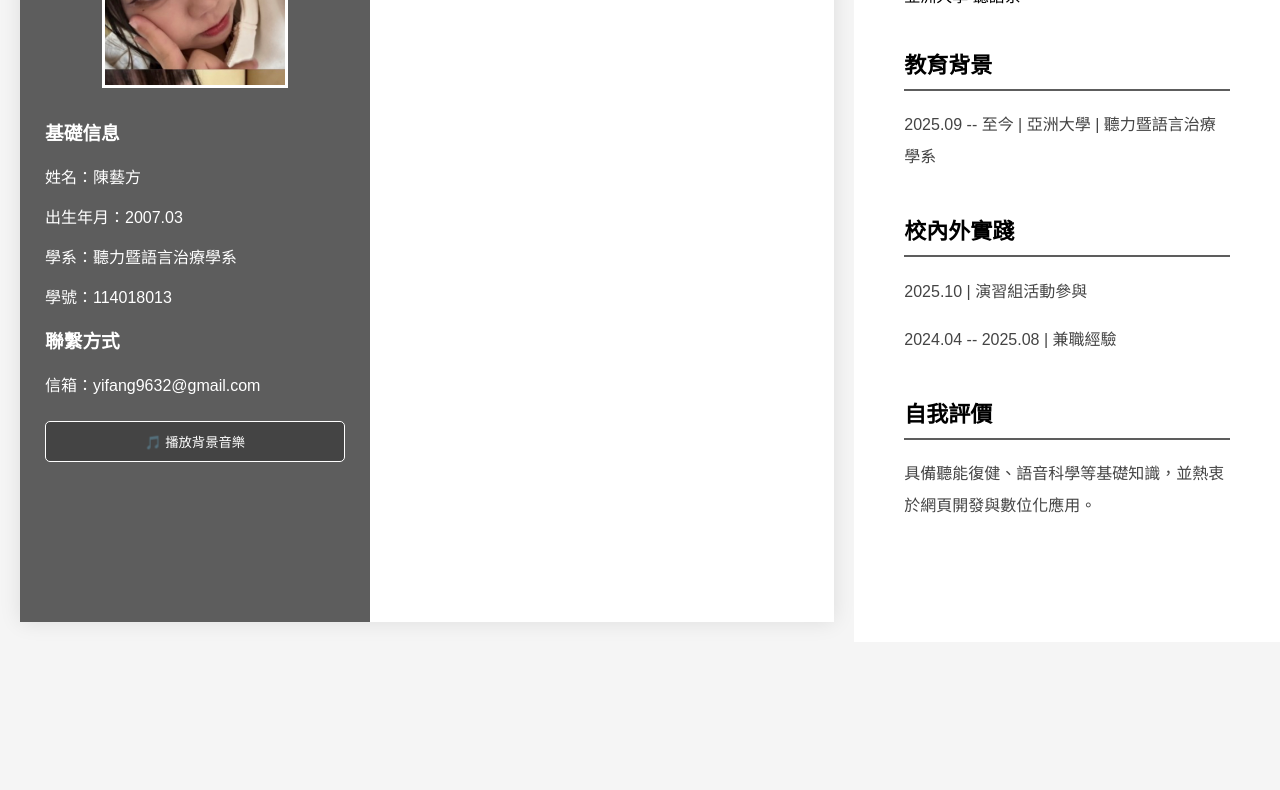
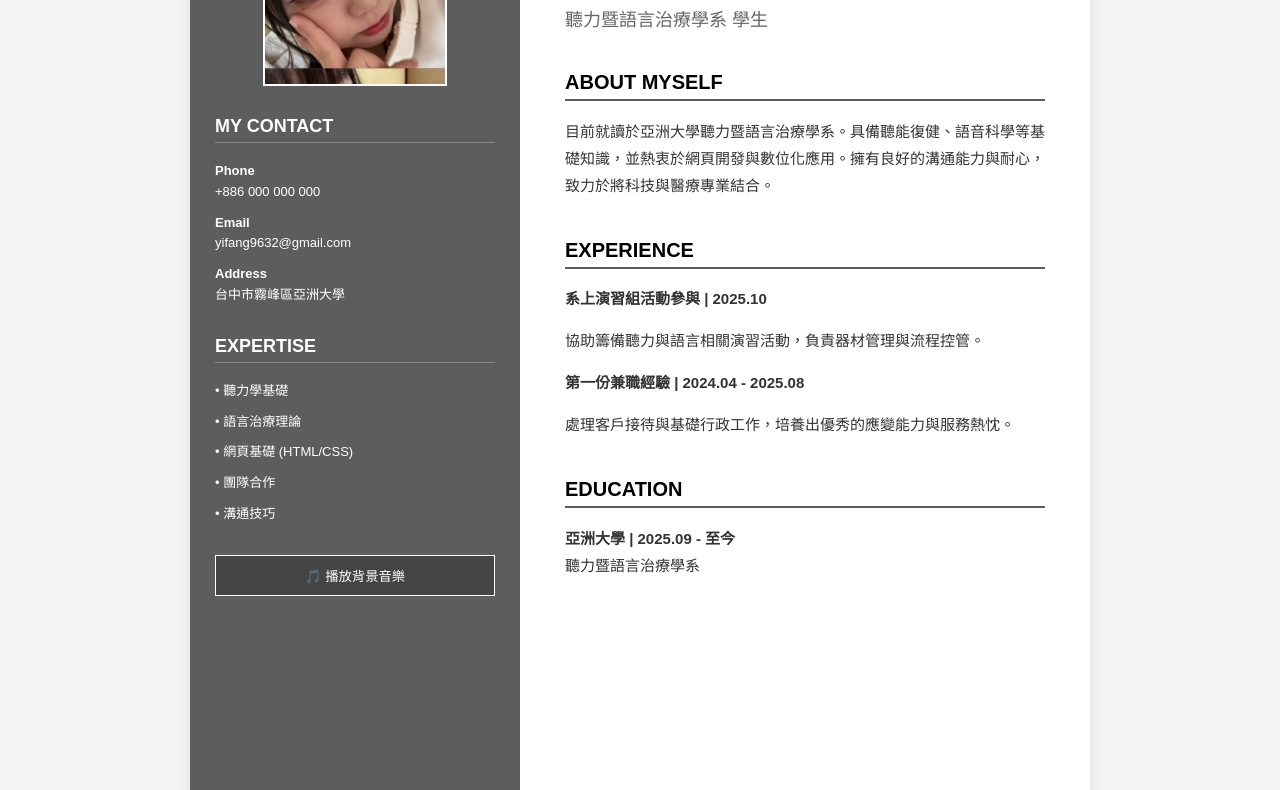
Before and after one commit to yifang9632-png/11401813resume, a plain HTML site: page index.html in a window 1280 px wide. Shown: the part 158-948 px from the top of the page. Before the commit the page ends 800 px from the top, so only its background shows below. Drawn offline with Linux system fonts and the light colour scheme.

Commit message:
Add files via upload

```diff
--- a/index.html
+++ b/index.html
@@ -3,7 +3,7 @@
 <head>
     <meta charset="UTF-8">
     <meta name="viewport" content="width=device-width, initial-scale=1.0">
-    <title>個人履歷</title>
+    <title>個人履歷 - 陳藝方</title>
     <link rel="stylesheet" href="style.css">
 </head>
 <body>
@@ -14,44 +14,53 @@
     <div class="resume-container">
         <div class="sidebar">
             <img src="profile.jpg" alt="個人照" class="profile-img">
+
             <div class="section">
-                <h3>基礎信息</h3>
-                <p>姓名：陳藝方</p>
-                <p>出生年月：2007.03</p>
-                <p>學系：聽力暨語言治療學系</p>
-                <p>學號：114018013</p>
+                <h3>MY CONTACT</h3>
+                <p><strong>Phone</strong><br>+886 000 000 000</p>
+                <p><strong>Email</strong><br>yifang9632@gmail.com</p>
+                <p><strong>Address</strong><br>台中市霧峰區亞洲大學</p>
             </div>
+
             <div class="section">
-                <h3>聯繫方式</h3>
-                <p>信箱：yifang9632@gmail.com</p>
+                <h3>EXPERTISE</h3>
+                <p>• 聽力學基礎</p>
+                <p>• 語言治療理論</p>
+                <p>• 網頁基礎 (HTML/CSS)</p>
+                <p>• 團隊合作</p>
+                <p>• 溝通技巧</p>
             </div>
+
             <div class="music-control">
                 <button id="playBtn">🎵 播放背景音樂</button>
-        </div>
-    </div>
             </div>
         </div>
 
         <div class="main-content">
             <header>
                 <h1>陳藝方</h1>
-                <p class="subtitle">亞洲大學 聽語系</p>
+                <p class="subtitle">聽力暨語言治療學系 學生</p>
             </header>
 
             <section>
-                <h2 class="title-bar">教育背景</h2>
-                <p>2025.09 -- 至今 | 亞洲大學 | 聽力暨語言治療學系</p>
+                <h2 class="title-bar">ABOUT MYSELF</h2>
+                <p>
+                    目前就讀於亞洲大學聽力暨語言治療學系。具備聽能復健、語音科學等基礎知識，並熱衷於網頁開發與數位化應用。擁有良好的溝通能力與耐心，致力於將科技與醫療專業結合。
+                </p>
             </section>
 
             <section>
-                <h2 class="title-bar">校內外實踐</h2>
-                <p>2025.10 | 演習組活動參與</p>
-                <p>2024.04 -- 2025.08 | 兼職經驗</p>
+                <h2 class="title-bar">EXPERIENCE</h2>
+                <p><strong>系上演習組活動參與 | 2025.10</strong></p>
+                <p>協助籌備聽力與語言相關演習活動，負責器材管理與流程控管。</p>
+
+                <p><strong>第一份兼職經驗 | 2024.04 - 2025.08</strong></p>
+                <p>處理客戶接待與基礎行政工作，培養出優秀的應變能力與服務熱忱。</p>
             </section>
 
             <section>
-                <h2 class="title-bar">自我評價</h2>
-                <p>具備聽能復健、語音科學等基礎知識，並熱衷於網頁開發與數位化應用。</p>
+                <h2 class="title-bar">EDUCATION</h2>
+                <p><strong>亞洲大學 | 2025.09 - 至今</strong><br>聽力暨語言治療學系</p>
             </section>
         </div>
     </div>
@@ -59,8 +68,6 @@
     <script>
         const audio = document.getElementById('bgMusic');
         const btn = document.getElementById('playBtn');
-
-    // 點擊按鈕切換播放與暫停
         btn.addEventListener('click', function() {
             if (audio.paused) {
                 audio.play();
--- a/style.css
+++ b/style.css
@@ -1,27 +1,22 @@
-/* 讓背景填滿整個畫面 */
 body {
     background-color: #f5f5f5;
     margin: 0;
-    padding: 0;
+    padding: 20px 0;
     display: flex;
     justify-content: center;
     font-family: "Microsoft JhengHei", sans-serif;
-    min-height: 100vh;
 }
 
-/* 這是關鍵：把寬度直接設為 100%，或更大的固定寬度 */
 .resume-container {
-    width: 100%;             /* 讓它填滿畫面 */
-    max-width: 1200px;       /* 但最大不要超過 1200px，以免字拉得太長難看 */
+    width: 900px;
     background: white;
     display: flex;
-    box-shadow: 0 0 20px rgba(0,0,0,0.1);
-    margin: 20px;            /* 讓四周留一點點小縫隙比較美 */
+    box-shadow: 0 0 15px rgba(0,0,0,0.1);
+    min-height: 1000px;
 }
 
-/* 左側欄：保持固定 300px，不被壓縮 */
 .sidebar {
-    width: 300px;
+    width: 280px;
     background-color: #5d5d5d;
     color: white;
     padding: 40px 25px;
@@ -34,40 +29,55 @@ body {
     object-fit: cover;
     display: block;
     margin: 0 auto 30px auto;
-    border: 3px solid white;
+    border: 2px solid white;
 }
 
-/* 右側內容：強制填滿剩下空間 */
-.main-content {
-    flex-grow: 1;            /* 強力填滿右側 */
-    padding: 60px 50px;
-    background-color: #fff;
+.sidebar .section h3 {
+    font-size: 18px;
+    border-bottom: 1px solid #888;
+    padding-bottom: 5px;
+    margin-top: 30px;
 }
 
-/* 確保所有標題橫線也拉長 */
-.title-bar {
-    border-bottom: 2px solid #5d5d5d;
-    margin-top: 40px;
-    padding-bottom: 10px;
-    font-size: 22px;
-    width: 100%;             /* 讓橫線跑滿整個右側 */
+.sidebar .section p {
+    font-size: 13px;
+    line-height: 1.6;
+    margin: 10px 0;
+}
+
+.main-content {
+    flex: 1;
+    padding: 60px 45px;
+    background-color: #fff;
+    text-align: left;
 }
 
 header h1 {
     font-size: 45px;
     margin: 0;
-    letter-spacing: 5px;
+    letter-spacing: 2px;
+}
+
+.subtitle {
+    font-size: 18px;
+    color: #666;
+    margin-bottom: 40px;
+}
+
+.title-bar {
+    font-size: 20px;
+    border-bottom: 2px solid #5d5d5d;
+    margin-top: 40px;
+    padding-bottom: 5px;
+    display: block;
+    font-weight: bold;
 }
 
 section p {
-    font-size: 16px;
-    line-height: 2;
-    color: #444;
-    word-wrap: break-word;   /* 自動換行 */
-}
-
-.music-control {
-    margin-top: 25px;
+    font-size: 15px;
+    line-height: 1.8;
+    color: #333;
+    margin-top: 15px;
 }
 
 #playBtn {
@@ -77,5 +87,5 @@ section p {
     color: white;
     border: 1px solid white;
     cursor: pointer;
-    border-radius: 5px;
+    margin-top: 20px;
 }
```
Lines whose indentation alone changed are shown as unchanged.
